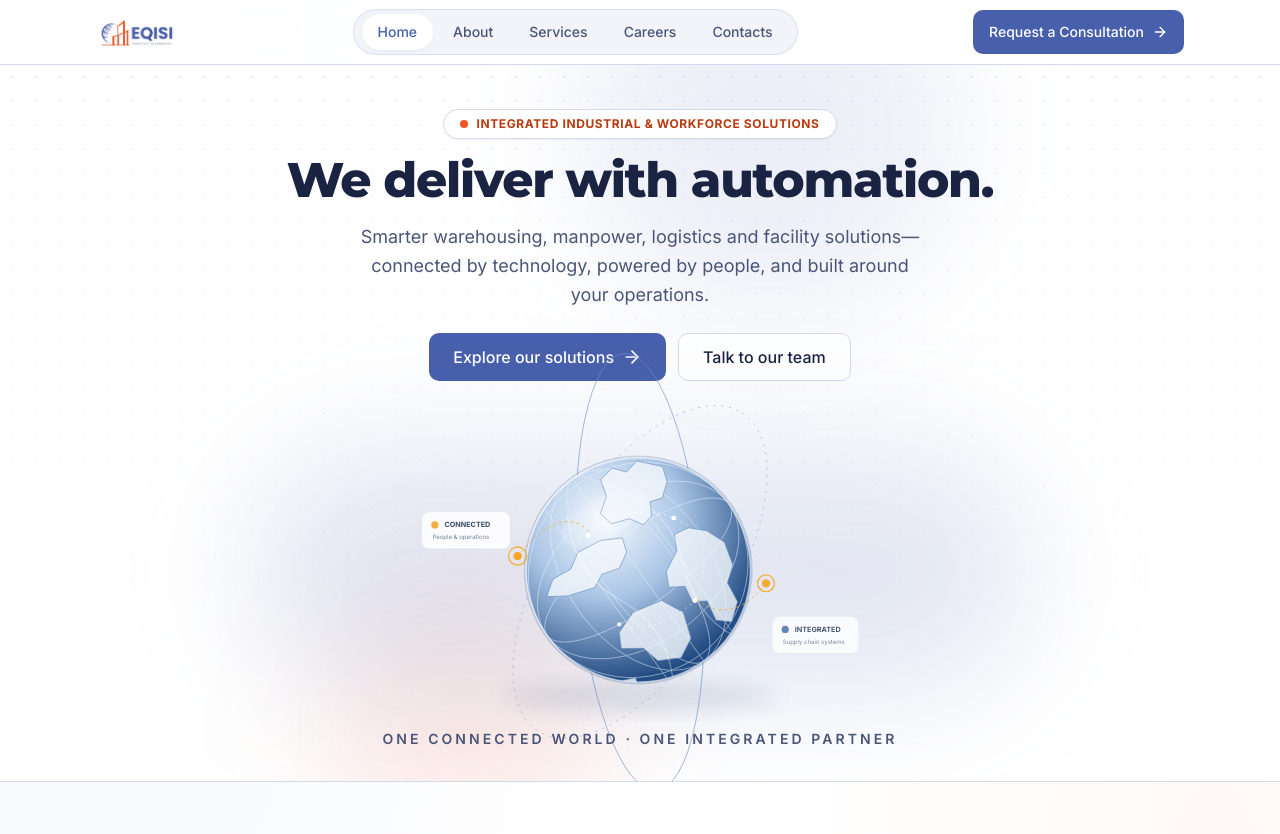
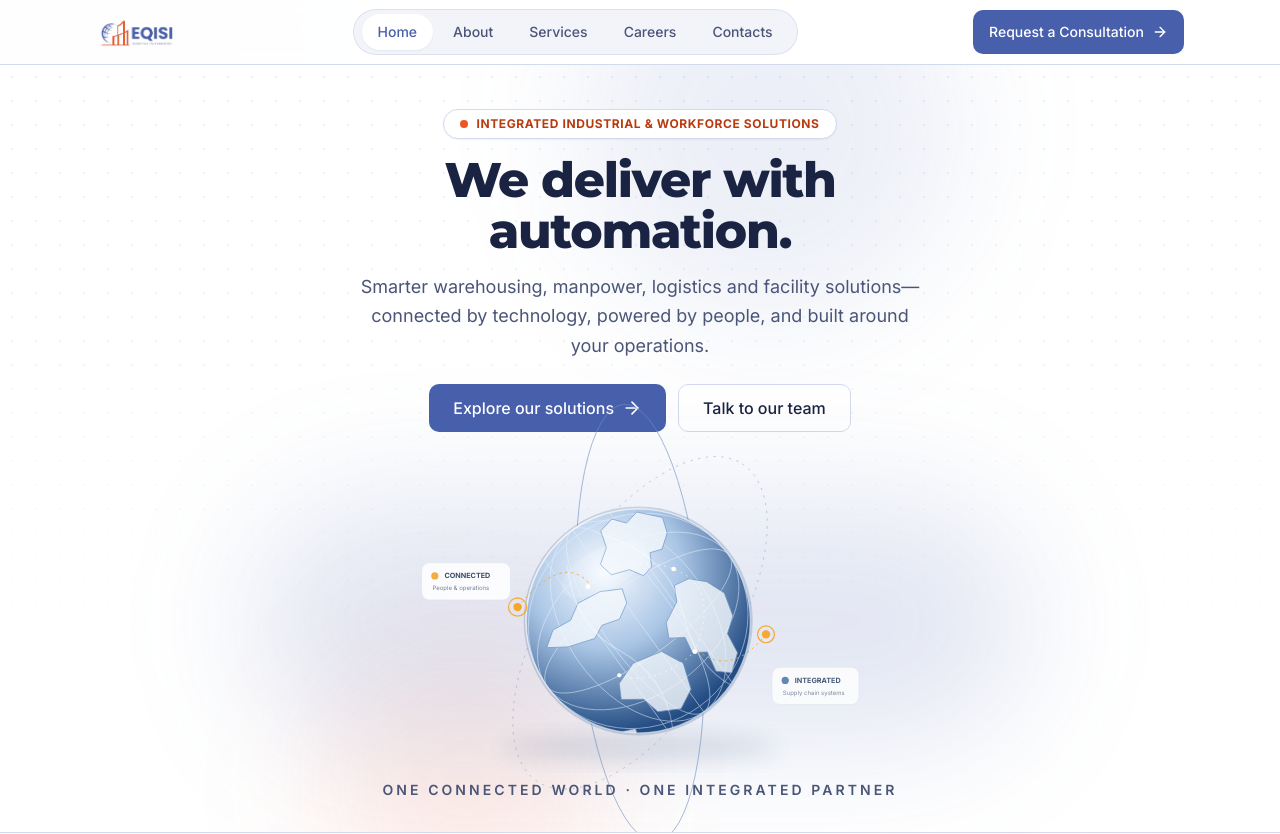
Before and after one commit to isturiscedrick/EQISI, a React (Vite) app in the folder vite-react-template/: page / in a window 1280 px wide. Shown: the top 834 px of the page. Built offline with nearby package versions, Linux system fonts and the light colour scheme.

Commit message:
Break homepage hero headline before automation

```diff
--- a/vite-react-template/src/pages/HomePage.tsx
+++ b/vite-react-template/src/pages/HomePage.tsx
@@ -32,7 +32,7 @@ export function Component() {
         large
         centered
         eyebrow="Integrated Industrial &amp; Workforce Solutions"
-        title="We deliver with automation."
+        title={<>We deliver with<br className="hidden sm:block" /> automation.</>}
         description="Smarter warehousing, manpower, logistics and facility solutions—connected by technology, powered by people, and built around your operations."
         actions={
           <>
```
